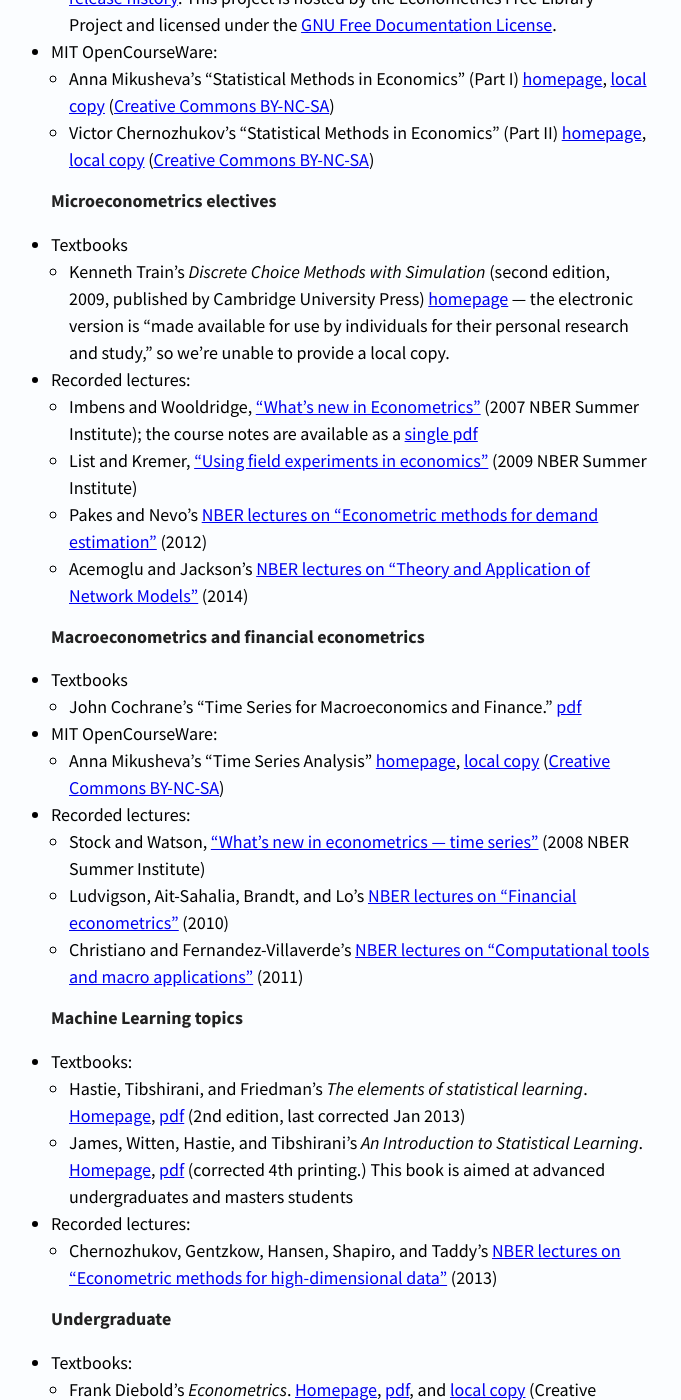
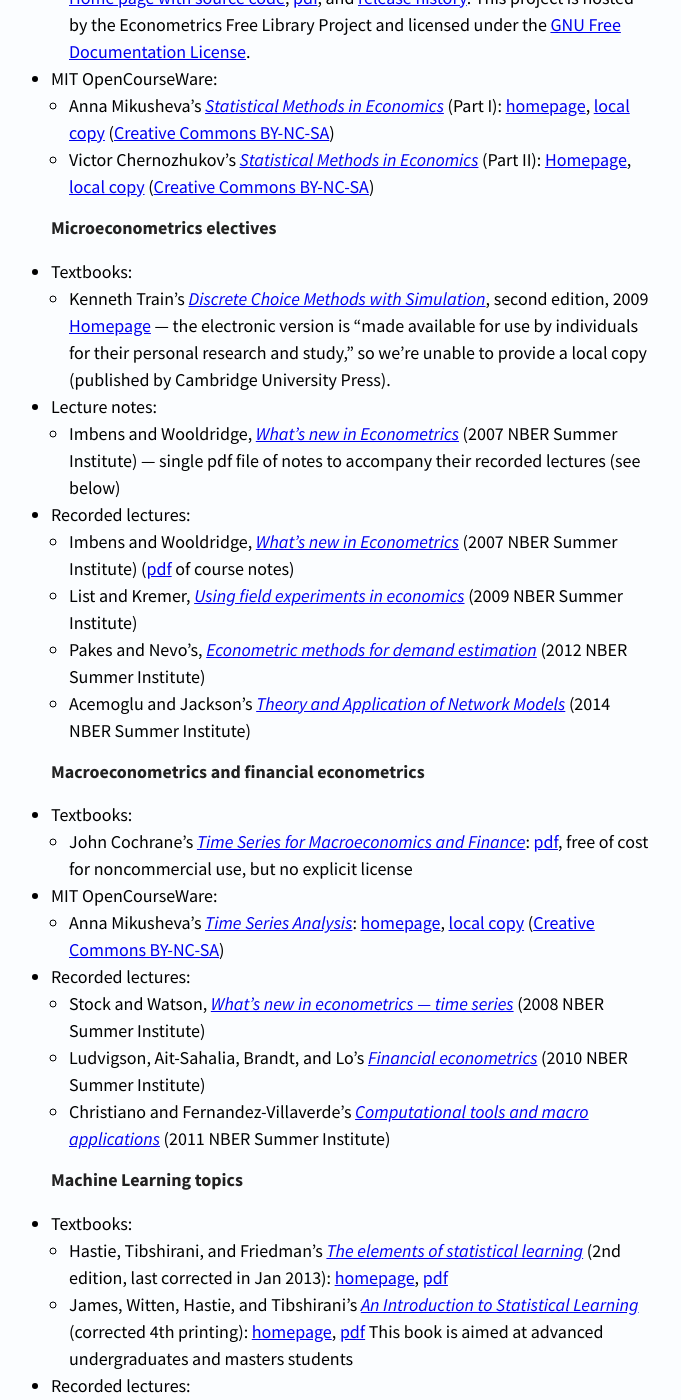
Before and after one commit to EconometricsLibrary/EconometricsLibrary.github.io, a Jekyll site: the page built from index.md, in a window 1280 px wide and 1400 px high, scrolled down 605 px. Shown: the whole window, without its empty margins (7-688 px from the left). Built offline with Jekyll 4.4.1, drawn with Linux system fonts in a browser that asks for light colours; Markdown is read by kramdown in place of the engine named in the settings; some of the changed text lies outside the part shown.

Commit message:
Many minor typographical changes to the project homepage

```diff
--- a/index.md
+++ b/index.md
@@ -53,22 +53,25 @@
 Microeconometrics electives
 ---------------------------
 
-* Textbooks
-  * Kenneth Train’s *Discrete Choice Methods with Simulation* (second
-    edition, 2009, published by Cambridge University Press)
-    [homepage][c1] — the electronic version is “made available for use
+* Textbooks:
+  * Kenneth Train’s *[Discrete Choice Methods with Simulation][c1]*, second
+    edition, 2009
+    [Homepage][c1] — the electronic version is “made available for use
     by individuals for their personal research and study,” so we’re
-    unable to provide a local copy.
+    unable to provide a local copy (published by Cambridge University Press).
+* Lecture notes:
+  * Imbens and Wooldridge, *[What’s new in Econometrics][c3]* (2007
+    NBER Summer Institute) — single pdf file of notes to accompany
+    their recorded lectures (see below)
 * Recorded lectures:
-  * Imbens and Wooldridge, [“What’s new in Econometrics”][c2] (2007
-    NBER Summer Institute); the course notes are available as a
-    [single pdf][c3]
-  * List and Kremer, [“Using field experiments in economics”][c4]
+  * Imbens and Wooldridge, *[What’s new in Econometrics][c2]* (2007
+    NBER Summer Institute) ([pdf][c3] of course notes)
+  * List and Kremer, *[Using field experiments in economics][c4]*
     (2009 NBER Summer Institute)
-  * Pakes and Nevo’s [NBER lectures on “Econometric methods for
-    demand estimation”][c5] (2012)
-  * Acemoglu and Jackson’s [NBER lectures on “Theory and Application
-    of Network Models”][c6] (2014)
+  * Pakes and Nevo’s, *[Econometric methods for demand
+    estimation][c5]* (2012 NBER Summer Institute)
+  * Acemoglu and Jackson’s *[Theory and Application
+    of Network Models][c6]* (2014 NBER Summer Institute)
 
 [c1]: http://eml.berkeley.edu/books/choice2.html
 [c2]: http://www.nber.org/minicourse3.html
@@ -80,19 +83,20 @@
 Macroeconometrics and financial econometrics
 --------------------------------------------
 
-* Textbooks
-  * John Cochrane’s “Time Series for Macroeconomics and Finance.”
-    [pdf][d6]
+* Textbooks:
+  * John Cochrane’s [*Time Series for Macroeconomics and
+    Finance*][d6]: [pdf][d6], free of cost for noncommercial use, but no
+    explicit license
 * MIT OpenCourseWare:
-  * Anna Mikusheva’s “Time Series Analysis”
+  * Anna Mikusheva’s [*Time Series Analysis*][d1]:
     [homepage][d1], [local copy][d2] ([Creative Commons BY-NC-SA][NC])
 * Recorded lectures:
-  * Stock and Watson, [“What’s new in econometrics — time series”][d3] (2008
+  * Stock and Watson, [*What’s new in econometrics — time series*][d3] (2008
     NBER Summer Institute)
-  * Ludvigson, Ait-Sahalia, Brandt, and Lo’s [NBER lectures on
-    “Financial econometrics”][d4] (2010)
-  * Christiano and Fernandez-Villaverde’s [NBER lectures on
-    “Computational tools and macro applications”][d5] (2011)
+  * Ludvigson, Ait-Sahalia, Brandt, and Lo’s [*Financial
+    econometrics*][d4] (2010 NBER Summer Institute)
+  * Christiano and Fernandez-Villaverde’s [*Computational tools and
+    macro applications*][d5] (2011 NBER Summer Institute)
 
 [d1]: http://ocw.mit.edu/courses/economics/14-384-time-series-analysis-fall-2013/
 [d2]: /dl/14-384-fall-2013.zip
@@ -105,17 +109,17 @@
 -----------------------
 
 * Textbooks:
-  * Hastie, Tibshirani, and Friedman’s *The elements of statistical
-    learning*. [Homepage][e2], [pdf][e3] (2nd edition, last corrected
-    Jan 2013)
-  * James, Witten, Hastie, and Tibshirani’s *An Introduction to
-    Statistical Learning*. [Homepage][e4], [pdf][e5] (corrected 4th
-    printing.) This book is aimed at advanced undergraduates and
-    masters students
+  * Hastie, Tibshirani, and Friedman’s [*The elements of statistical
+    learning*][e2] (2nd edition, last corrected in Jan 2013):
+    [homepage][e2], [pdf][e3]
+  * James, Witten, Hastie, and Tibshirani’s [*An Introduction to
+    Statistical Learning*][e4] (corrected 4th printing):
+    [homepage][e4], [pdf][e5] This book is aimed at advanced
+    undergraduates and masters students
 * Recorded lectures:
-  * Chernozhukov, Gentzkow, Hansen, Shapiro, and Taddy’s [NBER
-    lectures on “Econometric methods for high-dimensional data”][e1]
-    (2013)
+  * Chernozhukov, Gentzkow, Hansen, Shapiro, and Taddy’s
+    [*Econometric methods for high-dimensional data*][e1]
+    (2013 NBER Summer Institute)
 
 [e1]: http://www.nber.org/econometrics_minicourse_2013
 [e2]: http://statweb.stanford.edu/~tibs/ElemStatLearn/
@@ -127,10 +131,10 @@
 -------------
 
 * Textbooks:
-  * Frank Diebold’s *Econometrics*. [Homepage][g1], [pdf][g2], and
+  * Frank Diebold’s [*Econometrics*][g1]: [homepage][g1], [pdf][g2], and
     [local copy][g3] (Creative Commons [BY-NC-ND 4.0][NC4])
-  * James, Witten, Hastie, and Tibshirani’s *An Introduction to
-    Statistical Learning*. [Homepage][e4], [pdf][e5] (corrected 4th
+  * James, Witten, Hastie, and Tibshirani’s [*An Introduction to
+    Statistical Learning*][e4]: [homepage][e4], [pdf][e5] (corrected 4th
     printing.) (Repeated from above.)
 
 [g1]: http://www.ssc.upenn.edu/~fdiebold/Textbooks.html
```
Also changed, not shown: other parts of index.md (+12 -12 lines).
